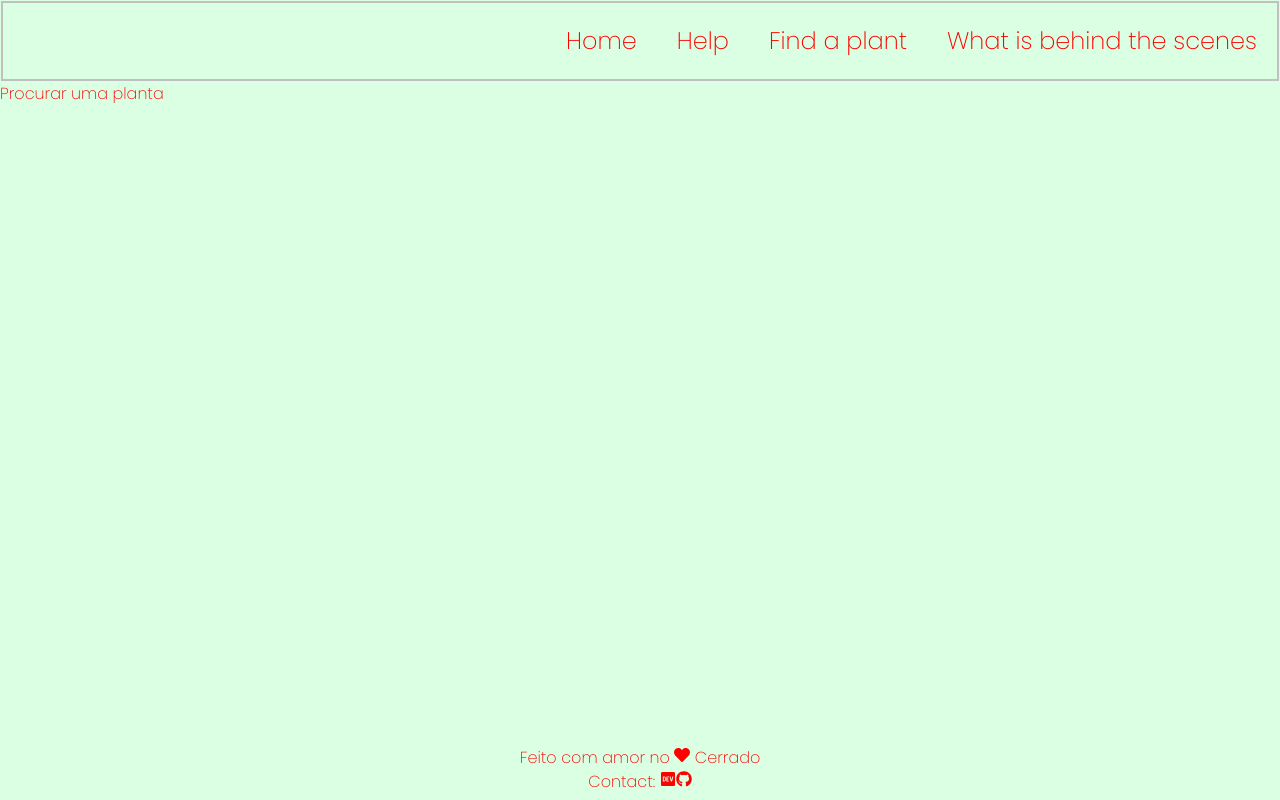
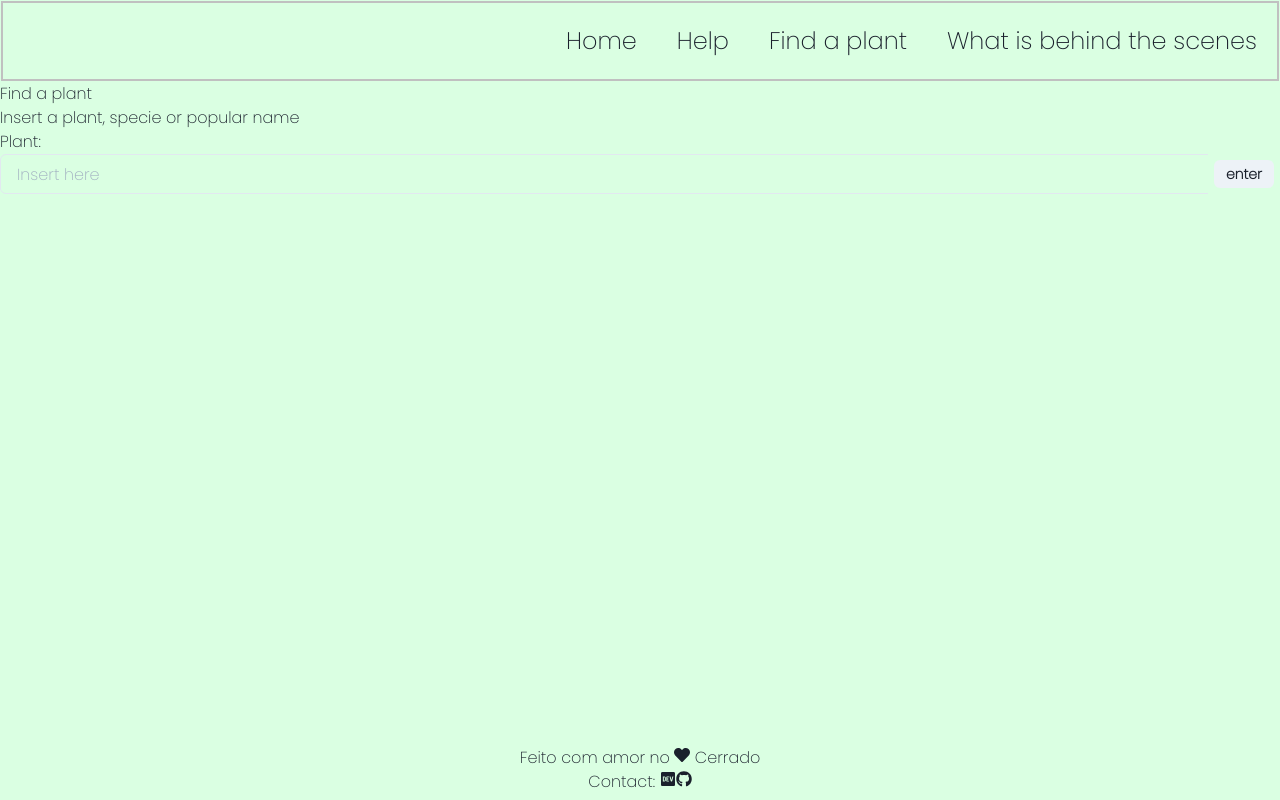
Before and after one commit to victorvhs/GardenG, a Next.js app: page /Plant in a window 1280 px wide. Built offline with nearby package versions, Linux system fonts and the light colour scheme.

Commit message:
Input screen

```diff
--- a/components/Layout/index.js
+++ b/components/Layout/index.js
@@ -13,7 +13,6 @@ export default function Layout({
         html,
         body {
           font-family: Poppins, sans-serif;
-          color: red;
         }
       `}</style>
       <Head>
--- a/pages/Plant.js
+++ b/pages/Plant.js
@@ -1,10 +1,35 @@
 import Layout from '../components/Layout'
+import { Button, Input, InputGroup, InputRightElement, Text } from "@chakra-ui/react"
+import { useState } from 'react'
 export default function About(){
+
+  const [plant,setPlant] = useState("")
+
+  const handlerInputChange = (event) =>{
+    setPlant(event.target.value)
+    console.log(plant)
+    if (event.target.value.length+1 >= 3){
+
+    }
+  }
   return(
-    <div>
       <Layout>
-        <p>Procurar uma planta</p>
+        <h1>Find a plant</h1>
+        <p>Insert a plant, specie or popular name</p>
+        <Text>Plant: {plant}</Text>
+        <InputGroup size='md'>
+          <Input
+          pr='4.5rem'
+          type='text'
+          placeholder='Insert here'
+          onChange={handlerInputChange}
+          />
+          <InputRightElement width='4.5rem'>
+            <Button type='submit' h='1.75rem' size='sm' >
+              enter
+            </Button>
+          </InputRightElement>
+        </InputGroup>
       </Layout>
-    </div>
   )
 }
```
